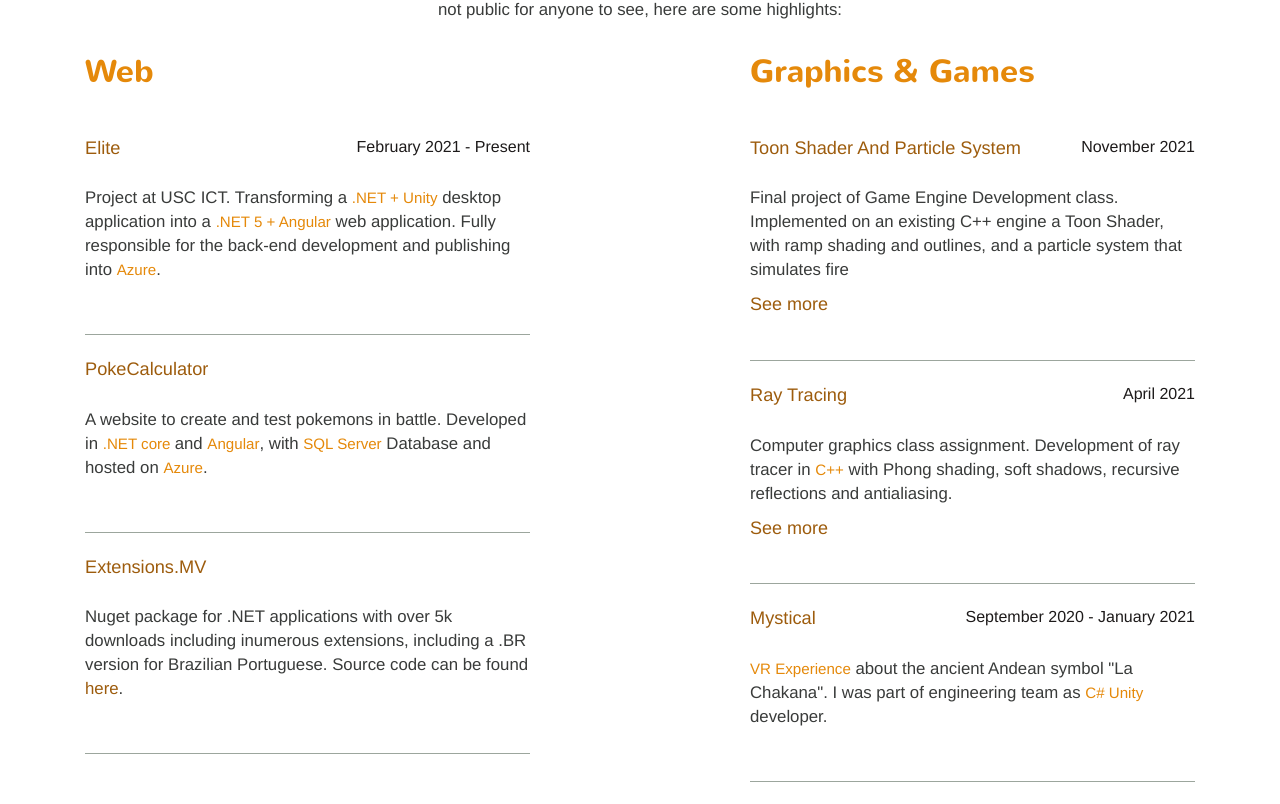
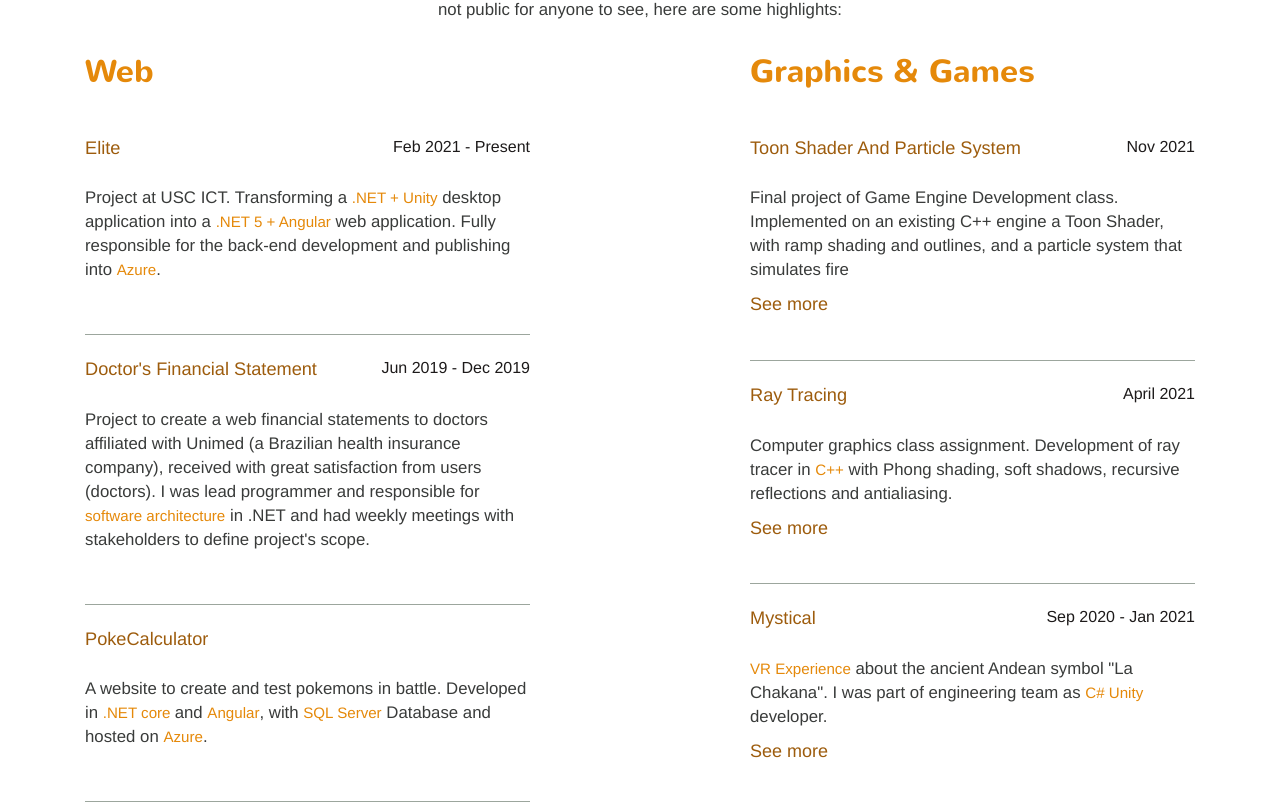
Before and after one commit to mathiasVoelcker/portfolio, an Angular app: page / in a window 1280 px wide. Shown: the part 855-1659 px from the top of the page. Built offline with nearby package versions, Linux system fonts and the light colour scheme; a web font is replaced by a local one.

Commit message:
improvements

```diff
--- a/src/app/home/home.component.html
+++ b/src/app/home/home.component.html
@@ -37,10 +37,18 @@
                 <h3><span>Web</span></h3>
                 <div class="study1">
                     <div class="m-block">
-                        <div><h4><a href="https://ict.usc.edu/prototypes/elite_sharp_ctt/">Elite</a><div style="float: right; font-size: 16px;">February 2021 - present</div></h4> </div>
+                        <div><h4><a href="https://ict.usc.edu/prototypes/elite_sharp_ctt/">Elite</a><div class="date-label">Feb 2021 - present</div></h4> </div>
                         <p>Project at USC ICT.
                             Transforming a <span>.NET + Unity</span> desktop application into a <span>.NET 5 + Angular</span> web application.
                             Fully responsible for the back-end development and publishing into <span>Azure</span>.
+                        </p>
+                    </div>
+                    <div class="m-block">
+                        <div><h4><a>Doctor's Financial Statement</a><div class="date-label">Jun 2019 - Dec 2019</div></h4></div>
+                        <p>
+                            Project to create a web financial statements to doctors affiliated with Unimed
+                            (a Brazilian health insurance company), received with great satisfaction from users (doctors).
+                            I was lead programmer and responsible for <span>software architecture</span> in .NET and had weekly meetings with stakeholders to define project's scope.
                         </p>
                     </div>
                     <div class="m-block">
@@ -62,7 +70,7 @@
                 <h3><span>Graphics & Games</span></h3>
                 <div class="study1">
                     <div class="m-block">
-                        <div><h4><a>Toon Shader and Particle System</a><div style="float: right; font-size: 16px;">November 2021</div></h4> </div>
+                        <div><h4><a class="clickable" (click)="openCloseTSPS()">Toon Shader and Particle System</a><div class="date-label">Nov 2021</div></h4> </div>
                         <p>Final project of Game Engine Development class. Implemented on an existing C++ engine a Toon Shader, with ramp shading and outlines, and a particle system that simulates fire</p>
                         <a *ngIf="!isTSPSOpen" class="clickable" (click)="openCloseTSPS()" style="font-size: 18px;">See more</a>
                         <a *ngIf="isTSPSOpen" class="clickable" (click)="openCloseTSPS()" style="font-size: 18px;">X</a>
@@ -78,7 +86,7 @@
                         </div>
                     </div>
                     <div class="m-block">
-                        <div><h4><a>Ray Tracing</a><div style="float: right; font-size: 16px;">April 2021</div></h4> </div>
+                        <div><h4><a class="clickable" (click)="openCloseRT()">Ray Tracing</a><div class="date-label">April 2021</div></h4> </div>
                         <p>Computer graphics class assignment. Development of ray tracer in <span>C++</span> with Phong shading, soft shadows, recursive reflections and antialiasing.</p>
                         <a *ngIf="!isRTOpen" class="clickable" (click)="openCloseRT()" style="font-size: 18px;">See more</a>
                         <a *ngIf="isRTOpen" class="clickable" (click)="openCloseRT()" style="font-size: 18px;">X</a>
@@ -88,11 +96,12 @@
                         </div>
                     </div>
                     <div class="m-block">
-                        <div><h4><a href="https://mysticalvr.weebly.com/">Mystical</a><div style="float: right; font-size: 16px;">September 2020 - January 2021</div></h4> </div>
+                        <div><h4><a href="https://mysticalvr.weebly.com/">Mystical</a><div class="date-label">Sep 2020 - Jan 2021</div></h4> </div>
                         <p><span>VR Experience</span> about the ancient Andean symbol "La Chakana". I was part of engineering team as <span>C# Unity</span> developer.</p>
+                        <a href="https://mysticalvr.weebly.com/" clas="clickable" style="font-size: 18px;">See more</a>
                     </div>
                     <div class="m-block">
-                        <div><h4><a href="https://mvoelcker.itch.io/crazy-tetris">Crazy Tetris</a><div style="float: right; font-size: 16px;"></div></h4> </div>
+                        <div><h4><a href="https://mvoelcker.itch.io/crazy-tetris">Crazy Tetris</a><div class="date-label"></div></h4> </div>
                         <p>Personal game project, a Tetris variation, made with <span>Unity</span> with <span>C#</span>.</p>
                         <iframe frameborder="0" src="https://itch.io/embed/749455" width="552" height="167"><a href="https://mvoelcker.itch.io/crazy-tetris">Crazy Tetris by mvoelcker</a></iframe>
                     </div>
--- a/src/app/home/home.component.scss
+++ b/src/app/home/home.component.scss
@@ -21,3 +21,8 @@
 .skills-list {
     font-size: 18px;
 }
+
+.date-label {
+    float: right;
+    font-size: 16px;
+}
```
